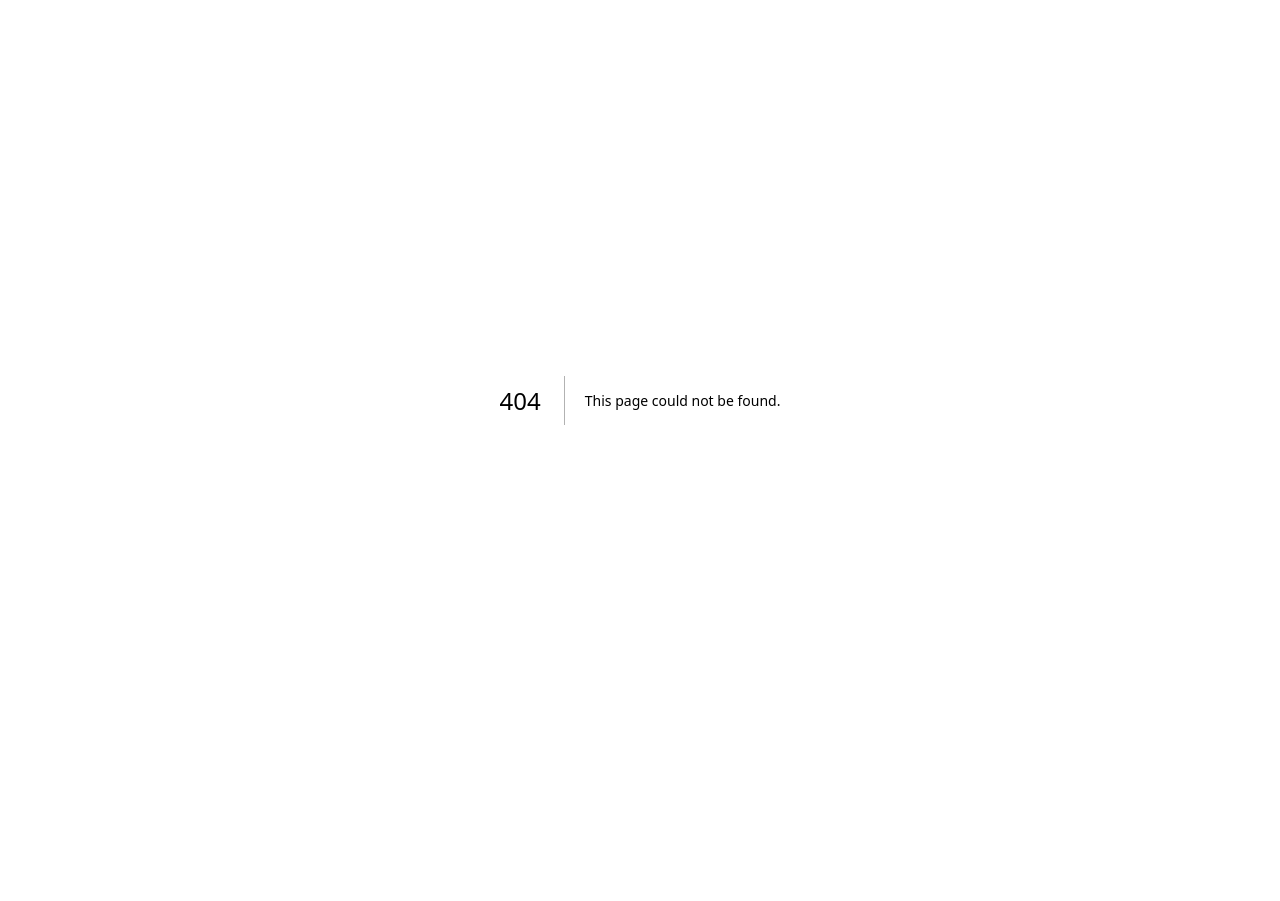
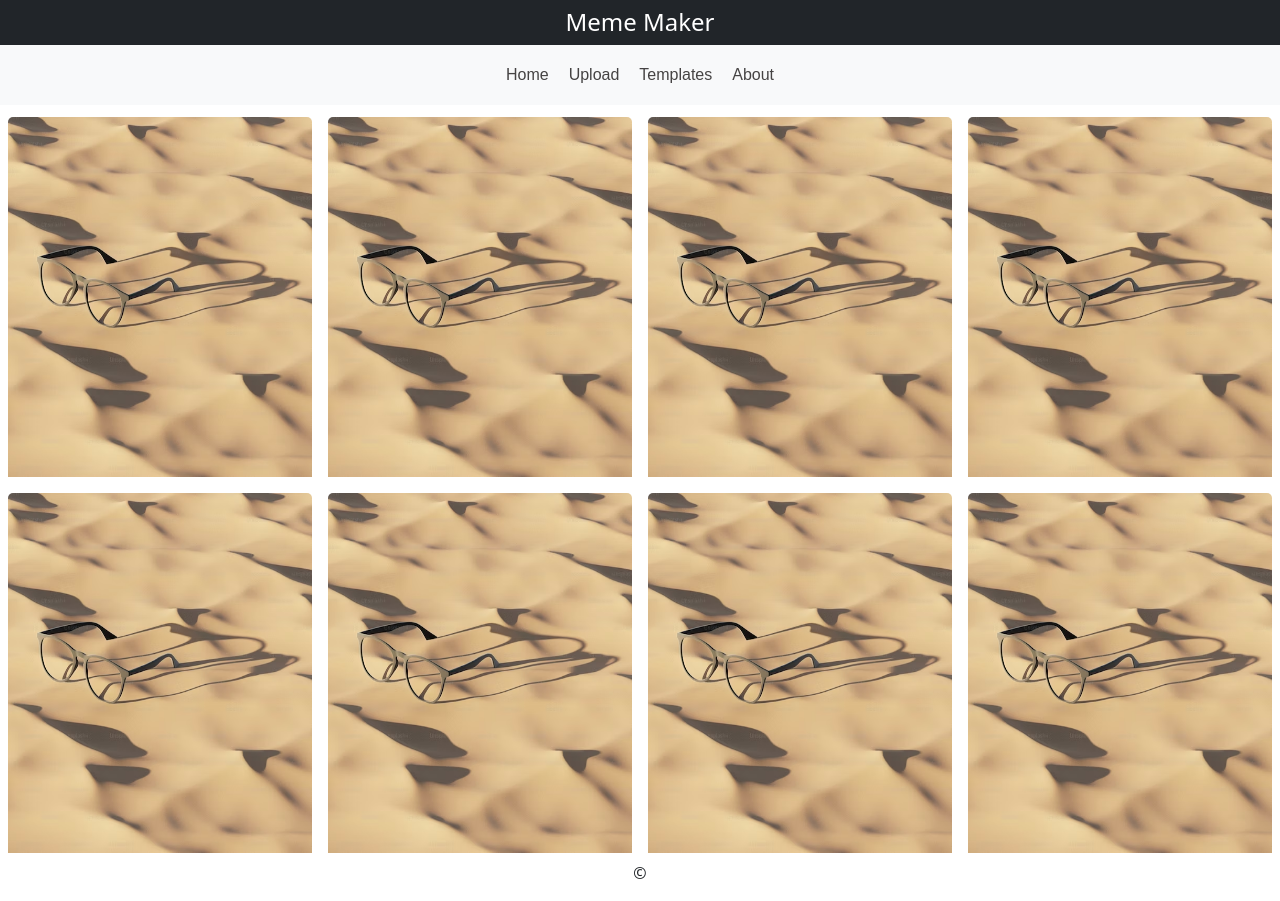
Before and after one commit to Kethangkath/meme-maker, a Next.js app: page /template in a window 1280 px wide. Before the commit this address had no page. Before the commit the page ends 800 px from the top, so only its background shows below. Built offline with nearby package versions, Linux system fonts and the light colour scheme.

Commit message:
First commit

```diff
--- /dev/null
+++ b/components/footer.js
@@ -0,0 +1,13 @@
+import React from 'react'
+
+const footer = () => {
+  return (
+   <>
+    <div>
+       <p className='d-flex justify-content-center sticky-bottom'> &#169;</p>
+    </div>
+       </>
+  )
+}
+
+export default footer
--- /dev/null
+++ b/components/navbar.js
@@ -0,0 +1,52 @@
+import React from 'react';
+import { Navbar, Nav } from 'react-bootstrap';
+import Link from 'next/link';
+import styles from '@/styles/navbar.module.css';
+
+function PrimaryNavbar() {
+  return (
+    <Navbar bg="dark" expand="sm">
+      <h4 className="mx-auto text-white" style={{ fontSize: '1.5rem', margin: '0' }}>Meme Maker</h4>
+    </Navbar>
+  );
+}
+
+function SecondaryNavbar() {
+  return (
+    <div className={styles.secondnav}>
+      <Navbar bg="light" expand="sm" className="mt-0" >
+        <Navbar.Toggle className="ms-auto" />
+        <Navbar.Collapse id="secondary-navbar-nav">
+          <Nav className="mx-auto">
+
+            <Nav.Item>
+            <Link className={styles.navlinks} href='/'><li className={styles.linkTags}>Home</li></Link>
+            </Nav.Item>
+
+            <Nav.Item>
+            <Link className={styles.navlinks} href='/upload'><li className={styles.linkTags}>Upload</li></Link>
+            </Nav.Item>
+
+            <Nav.Item>
+            <Link className={styles.navlinks} href='/template'><li className={styles.linkTags}>Templates</li></Link>
+            </Nav.Item>
+
+            <Nav.Item>
+            <Link className={styles.navlinks} href='/about'><li className={styles.linkTags}>About</li></Link>
+            </Nav.Item>
+
+          </Nav>
+        </Navbar.Collapse>
+      </Navbar>
+    </div>
+  );
+}
+
+export default function navbar() {
+  return (
+    <>
+      <PrimaryNavbar />
+      <SecondaryNavbar />
+    </>
+  );
+}
--- a/package.json
+++ b/package.json
@@ -9,8 +9,10 @@
     "lint": "next lint"
   },
   "dependencies": {
+    "bootstrap": "^5.2.3",
     "next": "13.2.4",
     "react": "18.2.0",
+    "react-bootstrap": "^2.7.2",
     "react-dom": "18.2.0"
   }
 }
--- a/pages/_app.js
+++ b/pages/_app.js
@@ -1,5 +1,17 @@
+import React from 'react';
+import Navbar from '@/components/navbar';
+import Footer from '@/components/footer'
 import '@/styles/globals.css'
+import 'bootstrap/dist/css/bootstrap.min.css';
 
 export default function App({ Component, pageProps }) {
-  return <Component {...pageProps} />
+  return (
+    <>
+      <div>
+        <Navbar />
+      </div>
+      <Component {...pageProps} />
+      <Footer />
+    </>
+  );
 }
--- /dev/null
+++ b/pages/template.js
@@ -0,0 +1,41 @@
+import { Card, CardGroup } from 'react-bootstrap';
+import styles from '@/styles/navbar.module.css';
+
+function MyComponent() {
+  return (
+    <CardGroup className='mt-1 d-md-flex'>
+      <div className='row1 d-flex flex-row'>
+      <Card className='p-2' style={{ width:100% '12rem', border: 0}}>
+        <Card.Img variant="top" src="/sample.jpeg" alt='1' height={360} width={300} className={styles.cardImage} />
+      </Card>
+      <Card className='p-2' style={{ width:100% '12rem', border: 0}}>
+        <Card.Img variant="top" src="/sample.jpeg" height={360} width={300} className={styles.cardImage} />
+      </Card>
+      <Card className='p-2' style={{ width:100% '12rem', border: 0}}>
+        <Card.Img variant="top" src="/sample.jpeg" height={360} width={300} className={styles.cardImage} />
+      </Card>
+      <Card className='p-2' style={{ width:100% '12rem', border: 0}}>
+        <Card.Img variant="top" src="/sample.jpeg" height={360} width={300} className={styles.cardImage} />
+      </Card>
+      </div>
+      <div className='row2 d-flex flex-row'>
+      <Card className='ml-1 p-2' style={{ width:100% '12rem', border: 0}}>
+        <Card.Img variant="top" src="/sample.jpeg" alt='5' height={360} width={300} className={styles.cardImage} />
+      </Card>
+      <Card className='ml-1 p-2' style={{ width:100% '12rem', border: 0}}>
+        <Card.Img variant="top" src="/sample.jpeg" alt='6' height={360} width={300} className={styles.cardImage} />
+      </Card>
+      <Card className='ml-1 p-2' style={{ width:100% '12rem', border: 0}}>
+        <Card.Img variant="top" src="/sample.jpeg" height={360} width={300} className={styles.cardImage} />
+      </Card>
+      <Card className='ml-1 p-2' style={{ width:100% '12rem', border: 0}}>
+        <Card.Img variant="top" src="/sample.jpeg" height={360} width={300} className={styles.cardImage} />
+      </Card>
+      </div>
+
+    </CardGroup>
+
+  );
+}
+
+export default MyComponent;
--- a/styles/globals.css
+++ b/styles/globals.css
@@ -87,12 +87,6 @@ body {
 
 body {
   color: rgb(var(--foreground-rgb));
-  background: linear-gradient(
-      to bottom,
-      transparent,
-      rgb(var(--background-end-rgb))
-    )
-    rgb(var(--background-start-rgb));
 }
 
 a {
--- /dev/null
+++ b/styles/navbar.module.css
@@ -0,0 +1,68 @@
+.navlinks{
+    color: rgb(69, 67, 67);
+    padding: 10px;
+    display: block;
+    justify-content: space-evenly;
+    text-decoration: none;
+    font-family: Arial, Helvetica, sans-serif;
+}
+.navlinks:hover{
+    color:rgb(197, 140, 140)
+}
+
+/*Toggle button*/
+.navbar-toggler{
+    border: 0;
+   }
+   .navbar-toggler:focus,
+   .navbar-toggler:active,
+   .navbar-toggler-icon:focus{
+    outline: none;
+    box-shadow: none;
+    border: 0;
+   }
+   .toggler-icon{
+    width: 30px;
+    height: 3px;
+    background-color:#272829;/*toggle after click btn #ef496a*/
+  display: block;
+  transition: all 0.2s;
+   }
+   .middle-bar{
+    margin:5px auto;
+   }
+   .navbar-toggler .top-bar{
+    transform: rotate(45deg);
+    transform-origin:10% 10%;
+   }
+   .navbar-toggler .middle-bar{
+    opacity: 0;
+    filter:alpha(opacity=0);
+   }
+   .navbar-toggler .bottom-bar{
+    transform: rotate(-45deg);
+    transform-origin:10% 90%;
+   }
+
+   .navbar-toggler.collapsed .top-bar{
+    transform:rotate(0);
+   }
+   .navbar-toggler.collapsed .middle-bar{
+    opacity: 1;
+    filter:alpha(opacity=100);
+   }
+   .navbar-toggler.collapsed .bottom-bar{
+    transform:rotate(0);
+   }
+   .navbar-toggler.collapsed .toggler-icon{
+    background-color: #272829;
+
+   }
+/*End of toggle*/
+.cardImage {
+    transition: transform 0.3s ease-in-out;
+  }
+
+  .cardImage:hover {
+    transform: scale(0.9);
+  }
```
Also changed, not shown: pages/about.js (added, +9 -0 lines), pages/browse.js (added, +9 -0 lines), pages/index.js (+2 -103 lines), pages/upload.js (added, +17 -0 lines), public/sample.jpeg (added), 1 other file (tests, documents, lock files or other folders).
